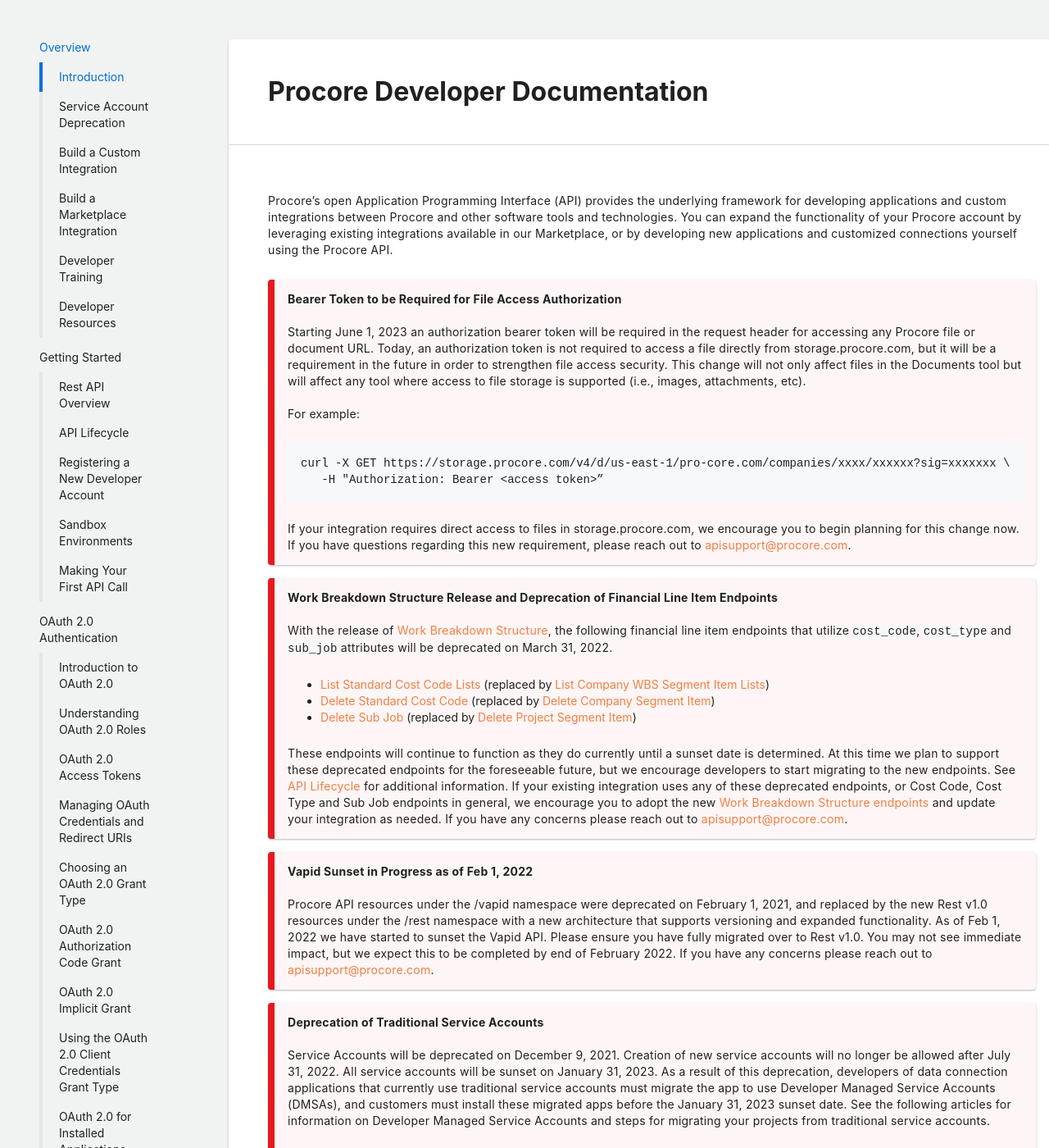
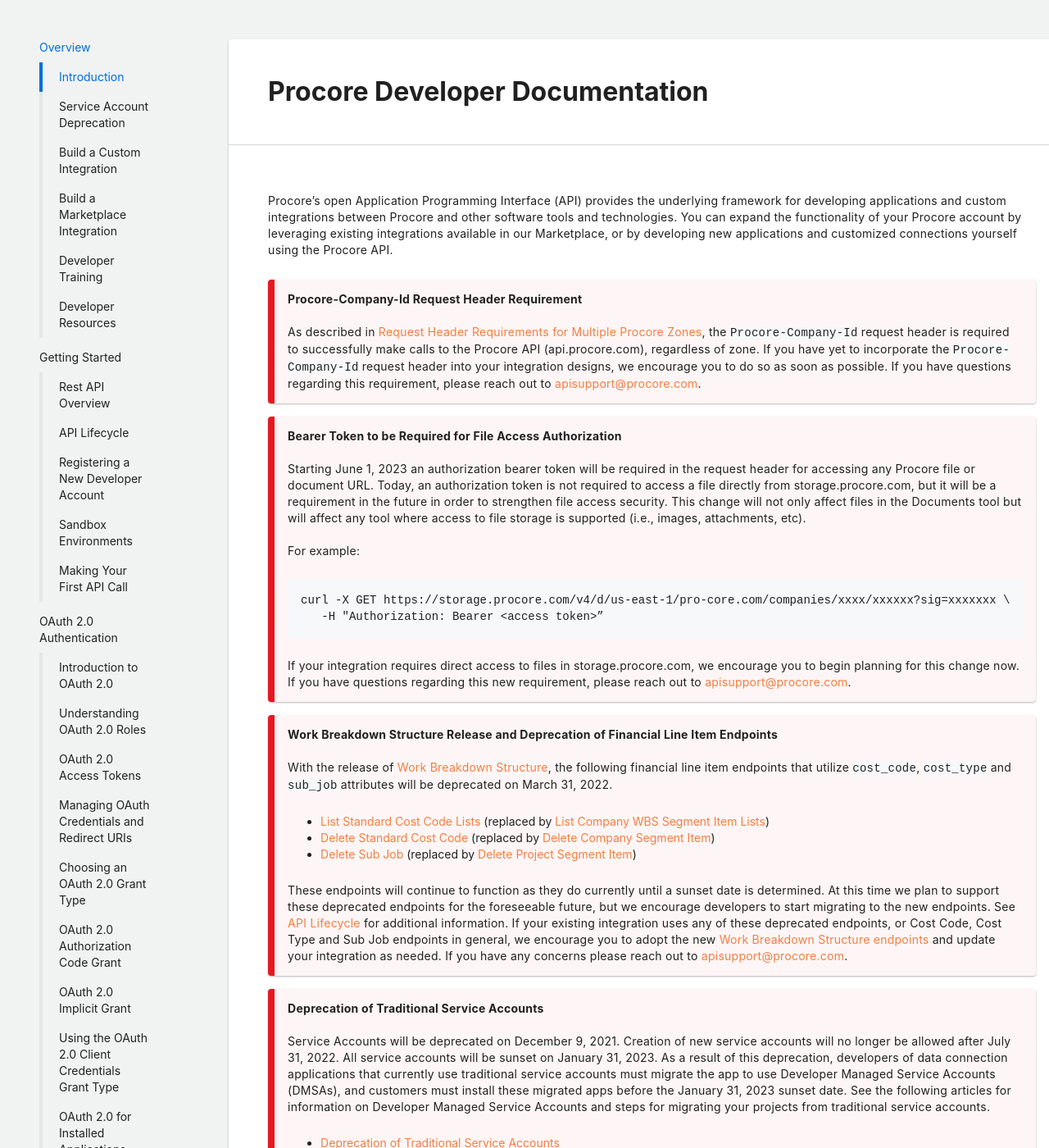
Before and after one commit to procore/documentation, a Jekyll site: the page built from overview/introduction.md, in a window 1280 px wide and 1400 px high. Shown: the whole window at 82% size. Built offline with Jekyll 4.4.1, drawn with Linux system fonts in a browser that asks for light colours.

Commit message:
Adding banner and updating mpz header page

```diff
--- a/overview/introduction.md
+++ b/overview/introduction.md
@@ -7,6 +7,12 @@ section_title: Overview
 
 Procore's open Application Programming Interface (API) provides the underlying framework for developing applications and custom integrations between Procore and other software tools and technologies.
 You can expand the functionality of your Procore account by leveraging existing integrations available in our Marketplace, or by developing new applications and customized connections yourself using the Procore API.
+
+>**Procore-Company-Id Request Header Requirement**
+>
+>As described in [Request Header Requirements for Multiple Procore Zones]({{ site.url }}{{ site.baseurl }}{% link best_practices/mpz_headers.md %}), the `Procore-Company-Id` request header is required to successfully make calls to the Procore API (api.procore.com), regardless of zone.
+>If you have yet to incorporate the `Procore-Company-Id` request header into your integration designs, we encourage you to do so as soon as possible.
+>If you have questions regarding this requirement, please reach out to [apisupport@procore.com](mailto:apisupport@procore.com).
 
 >**Bearer Token to be Required for File Access Authorization**
 >
@@ -35,14 +41,6 @@ You can expand the functionality of your Procore account by leveraging existing
 > At this time we plan to support these deprecated endpoints for the foreseeable future, but we encourage developers to start migrating to the new endpoints.
 > See [API Lifecycle](https://developers.procore.com/documentation/rest-api-lifecycle) for additional information.
 > If your existing integration uses any of these deprecated endpoints, or Cost Code, Cost Type and Sub Job endpoints in general, we encourage you to adopt the new [Work Breakdown Structure endpoints](https://developers.procore.com/reference/rest/v1/codes?version=1.0) and update your integration as needed.
-> If you have any concerns please reach out to [apisupport@procore.com](mailto:apisupport@procore.com).
-
->**Vapid Sunset in Progress as of Feb 1, 2022**
->
-> Procore API resources under the /vapid namespace were deprecated on February 1, 2021, and replaced by the new Rest v1.0 resources under the /rest namespace with a new architecture that supports versioning and expanded functionality.
-> As of Feb 1, 2022 we have started to sunset the Vapid API.
-> Please ensure you have fully migrated over to Rest v1.0.
-> You may not see immediate impact, but we expect this to be completed by end of February 2022.
 > If you have any concerns please reach out to [apisupport@procore.com](mailto:apisupport@procore.com).
 
 >**Deprecation of Traditional Service Accounts**
```
Also changed, not shown: best_practices/mpz_headers.md (+0 -1 lines).
